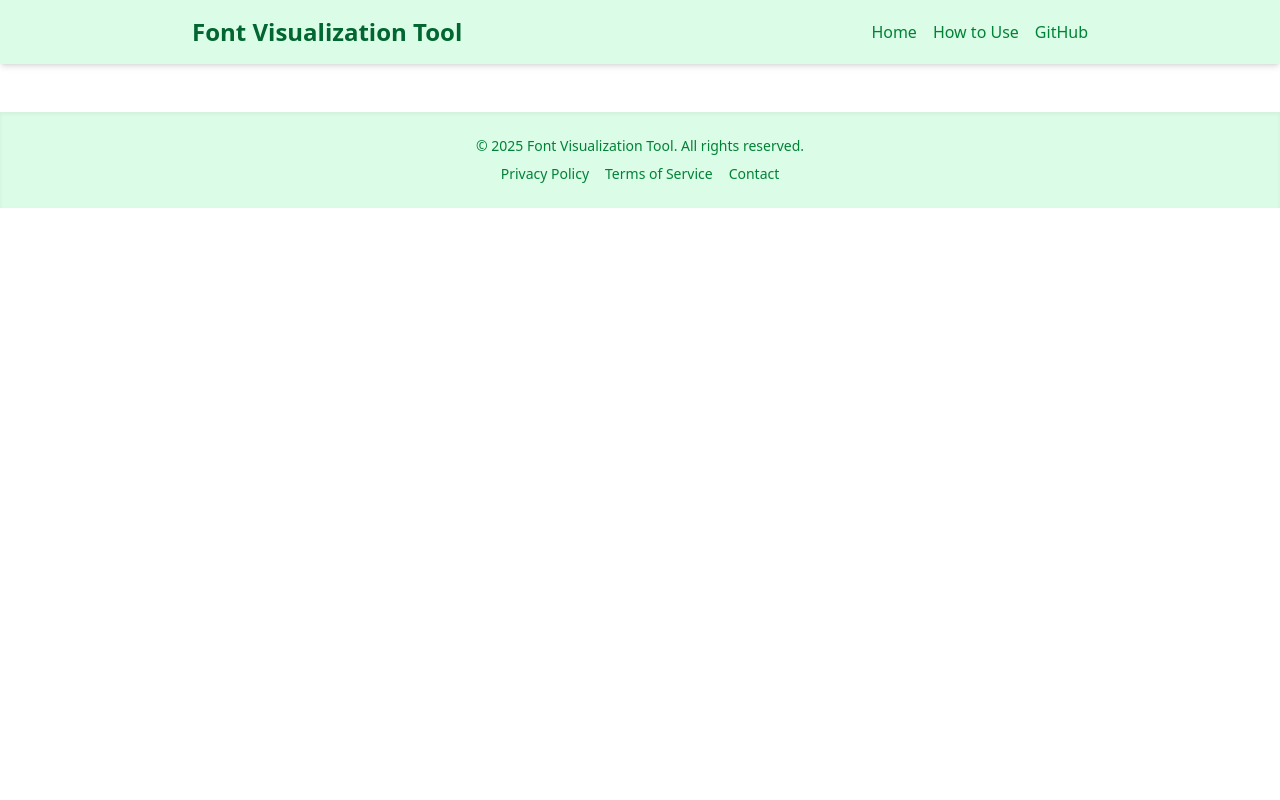
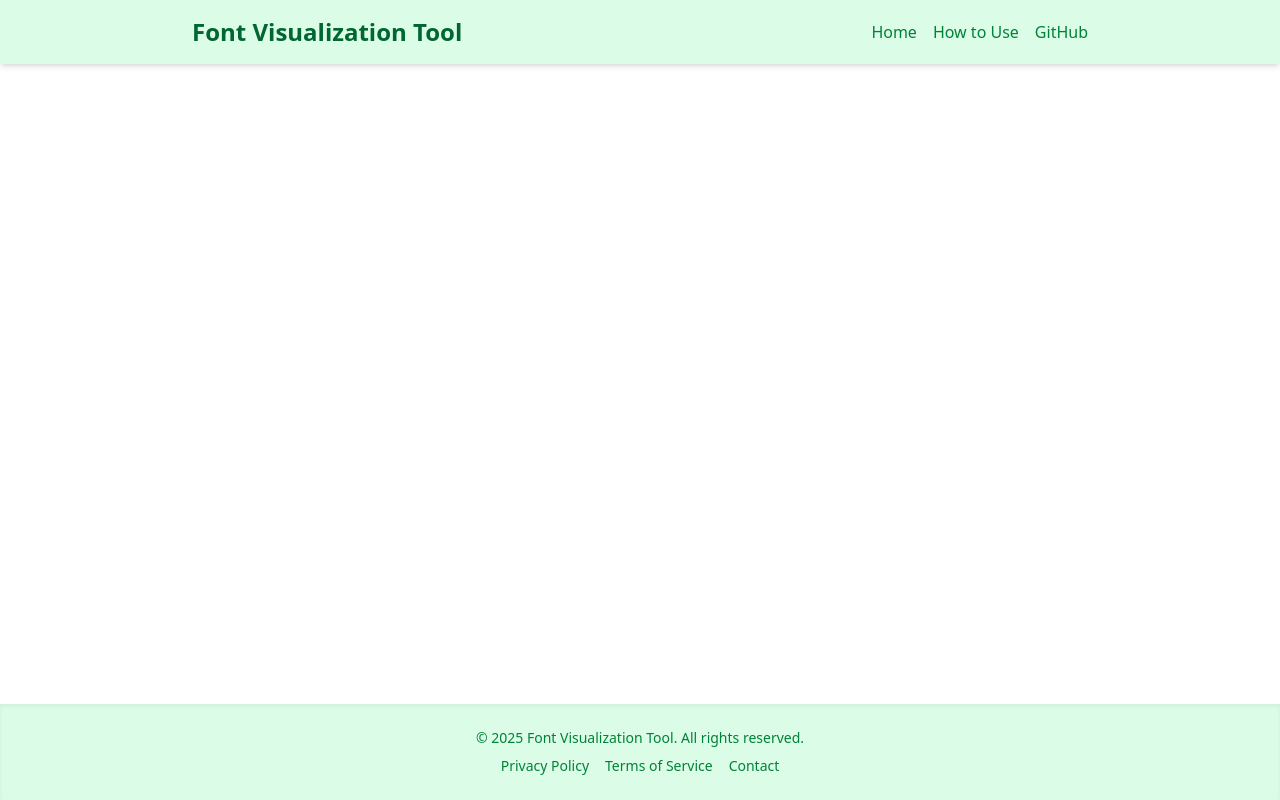
Before and after one commit to minmmmmin/font, a React (Vite) app: page / in a window 1280 px wide. Built offline with nearby package versions, Linux system fonts and the light colour scheme.

Commit message:
ディレクトリだけ量産

```diff
--- a/src/App.jsx
+++ b/src/App.jsx
@@ -1,13 +1,17 @@
 import Header from "./components/Header";
 import Footer from "./components/Footer";
+import Dashboard from "./pages/Dashboard";
 
-function App() {
+const App = () => {
   return (
-    <div>
-      <Header></Header>
-      <Footer></Footer>
+    <div className="min-h-screen flex flex-col">
+      <Header />
+      <main className="flex-grow p-4 max-w-6xl mx-auto">
+        <Dashboard />
+      </main>
+      <Footer />
     </div>
   );
-}
+};
 
 export default App;
--- /dev/null
+++ b/src/pages/Dashboard.jsx
@@ -0,0 +1,7 @@
+const Dashboard = () => {
+  return (
+    null
+  );
+};
+
+export default Dashboard;
```
Also changed, not shown: src/components/graphs/BrowserShareGraph.jsx (added), src/components/graphs/OsShareGraph.jsx (added), src/components/graphs/TrendGraph.jsx (added), src/components/graphs/ViewsGraph.jsx (added).
